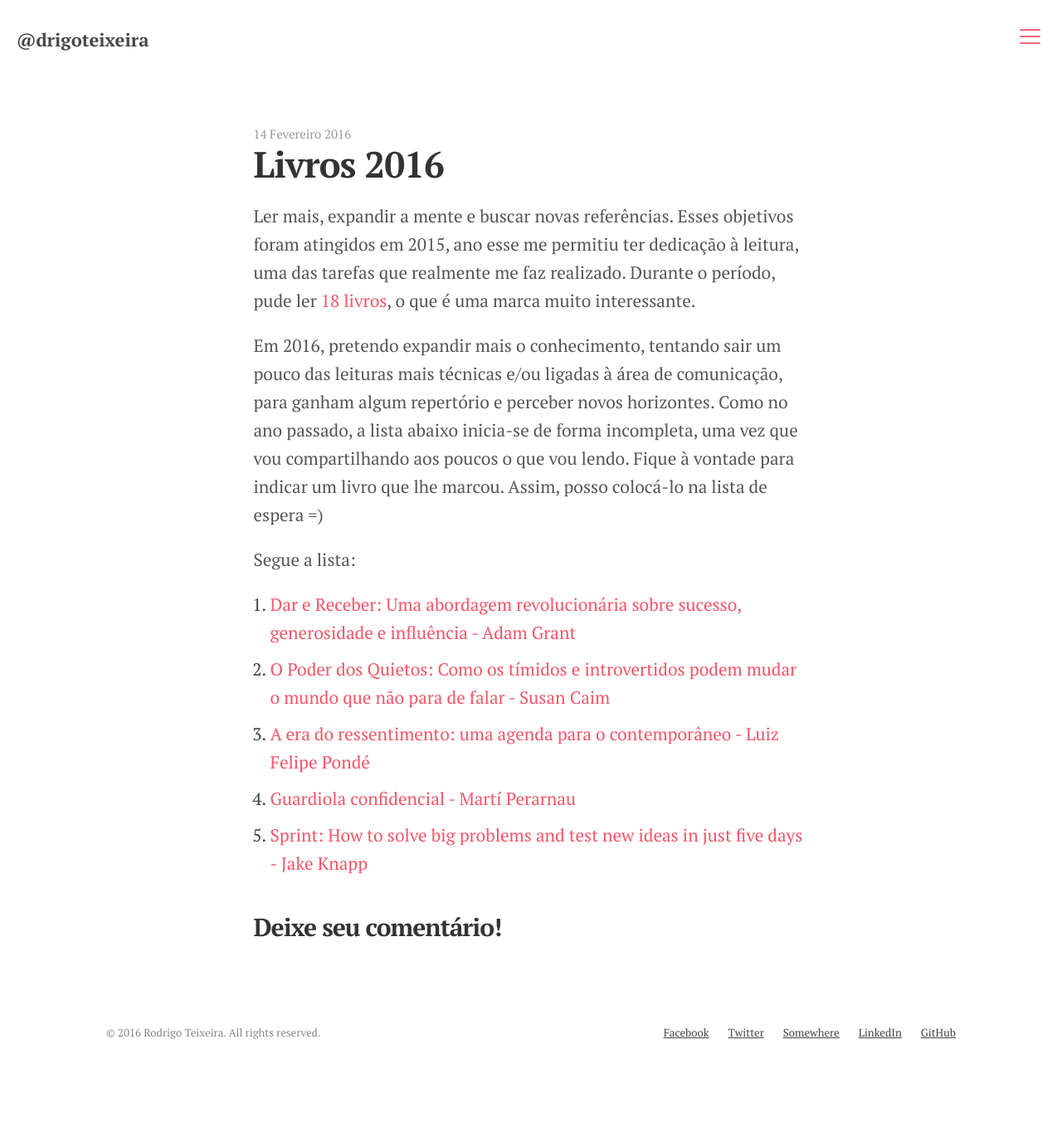
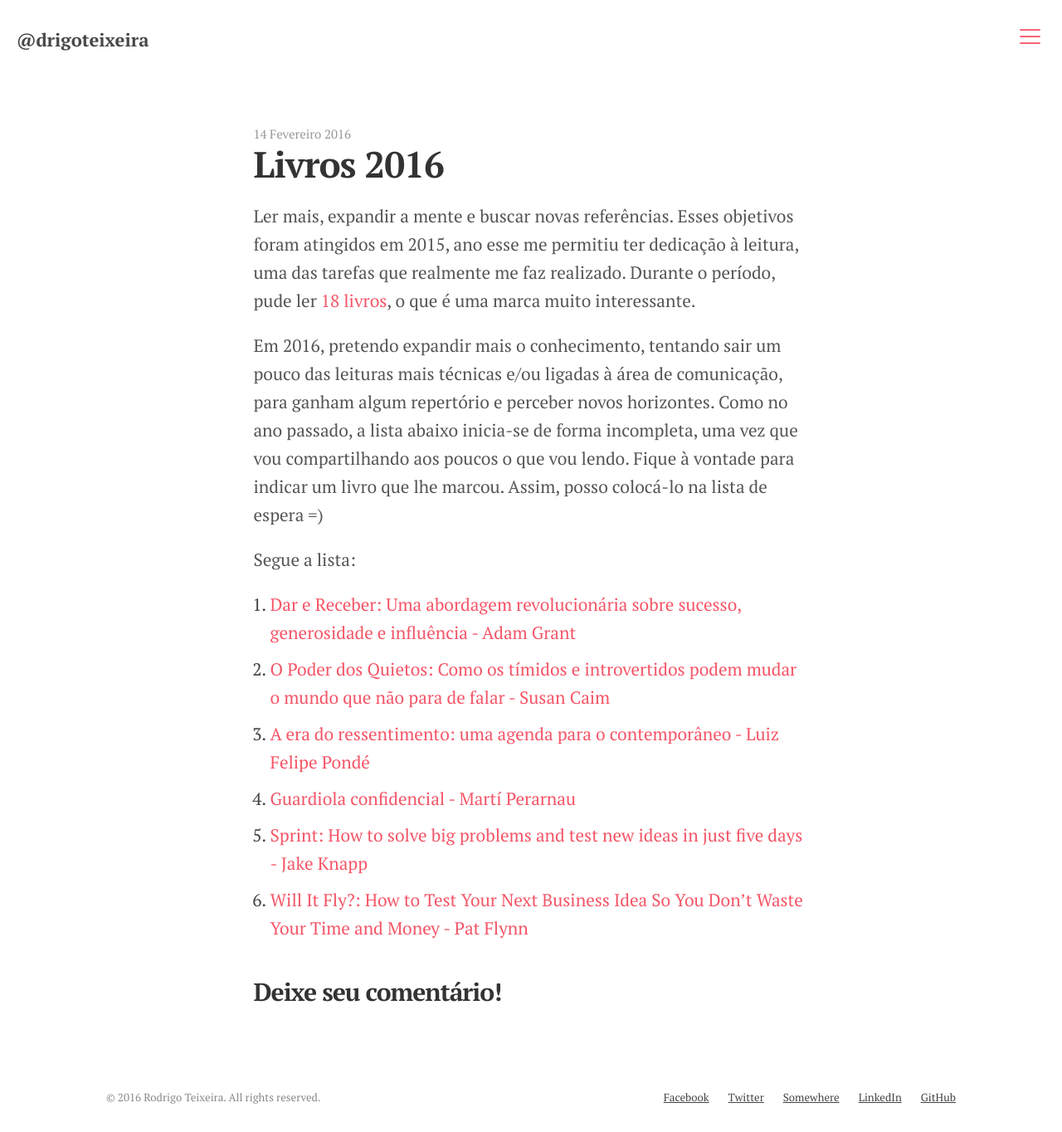
Before and after one commit to drigoteixeira/drigoteixeira.github.io, a Jekyll site: the page built from _posts/2016-02-14-livros-2016.md, in a window 1280 px wide and 1364 px high. Shown: the whole window at 83% size. Built offline with Jekyll 4.4.1, drawn with Linux system fonts in a browser that asks for light colours; nearby versions of some CDN libraries; comment, search, counter and statistics services are not loaded.

Commit message:
Update 2016-02-14-livros-2016.md

```diff
--- a/_posts/2016-02-14-livros-2016.md
+++ b/_posts/2016-02-14-livros-2016.md
@@ -21,3 +21,4 @@ Segue a lista:
 3. [A era do ressentimento: uma agenda para o contemporâneo - Luiz Felipe Pondé](http://www.amazon.com.br/dp/B00LV9OZ4G)
 4. [Guardiola confidencial - Martí Perarnau](http://www.amazon.com.br/dp/B015ZZPOAU)
 5. [Sprint: How to solve big problems and test new ideas in just five days - Jake Knapp](http://www.amazon.com.br/dp/B017S92JUY)
+6. [Will It Fly?: How to Test Your Next Business Idea So You Don't Waste Your Time and Money - Pat Flynn](http://a.co/96ZKv1i )
```
